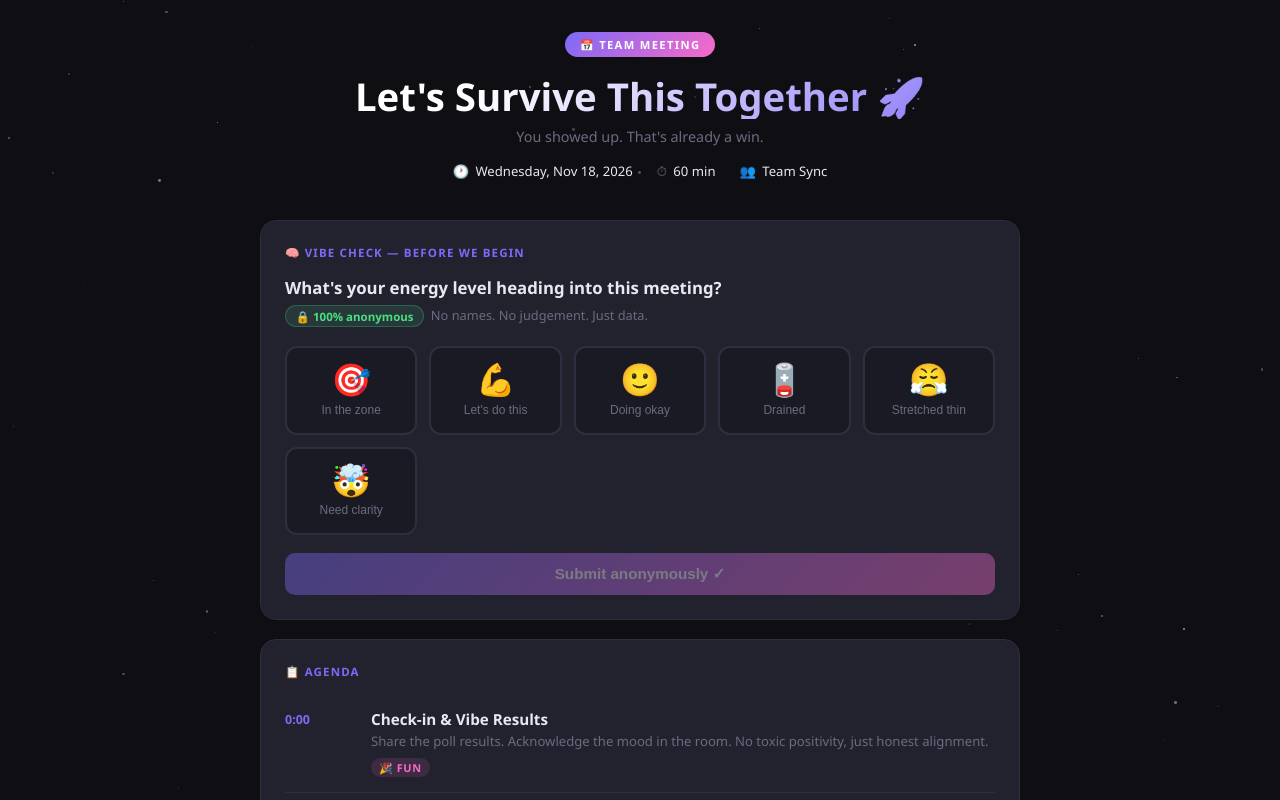
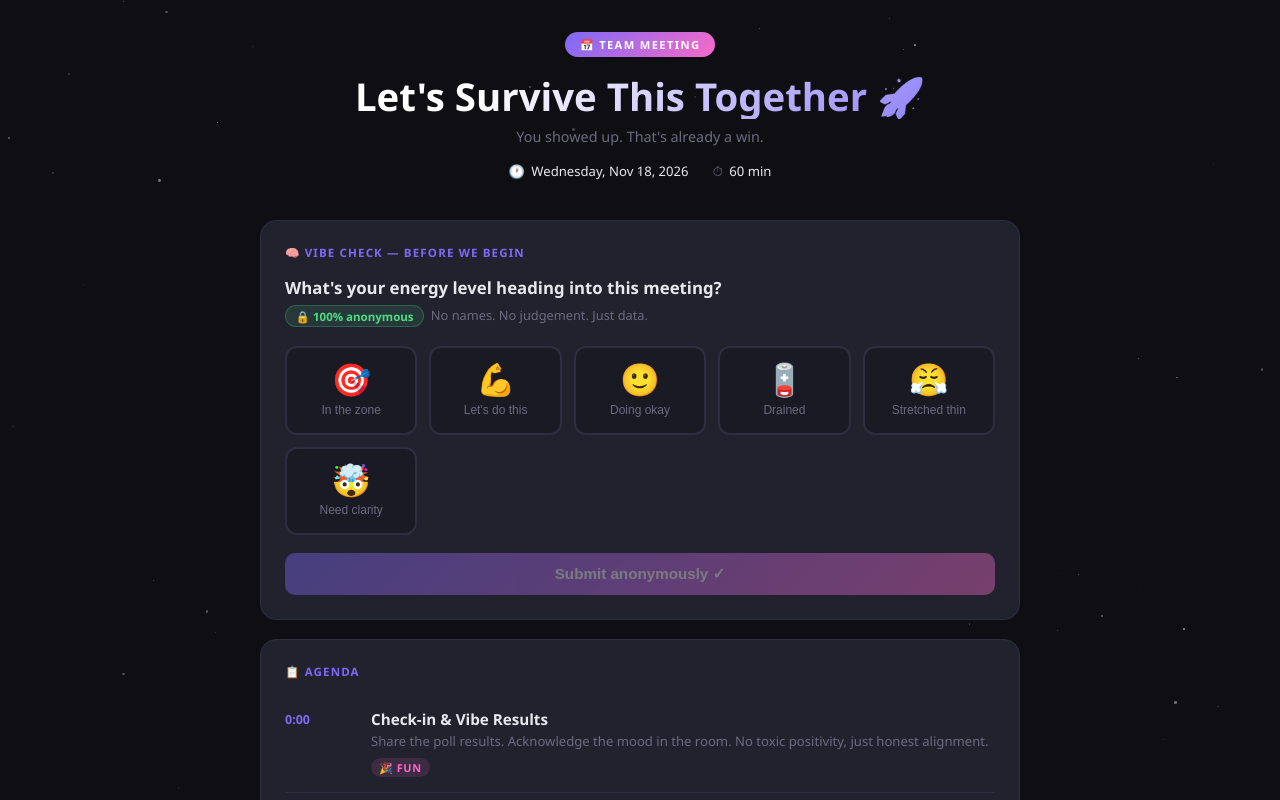
Before and after one commit to pankajbisht-1981/team-meeting-agenda, a plain HTML site: page index.html in a window 1280 px wide. Shown: the top 800 px of the page. Drawn offline with Linux system fonts and the light colour scheme.

Commit message:
Remove Team Sync label from header

```diff
--- a/index.html
+++ b/index.html
@@ -354,7 +354,6 @@
     <div class="meta">
       <div class="meta-item">🕐 <span id="meeting-date">Loading…</span></div>
       <div class="meta-item">⏱ <span>60 min</span></div>
-      <div class="meta-item">👥 <span>Team Sync</span></div>
     </div>
   </div>
 
```
